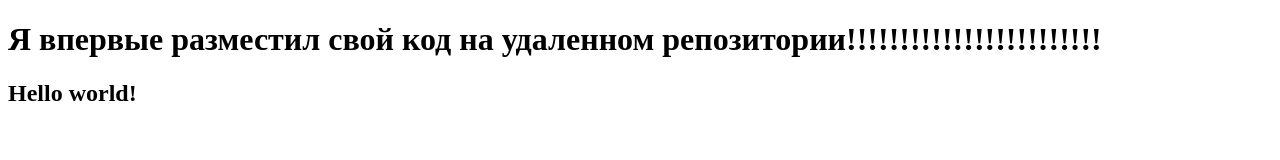
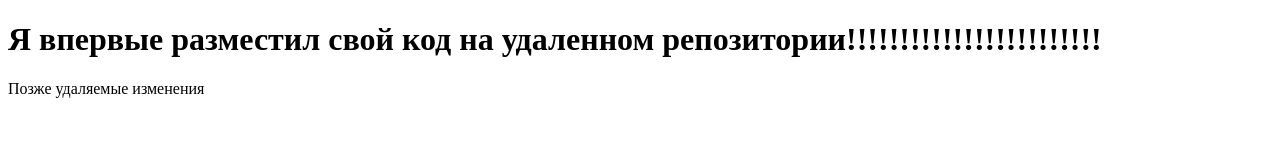
Before and after one commit to ultrabimba/test_repo, a plain HTML site: page index.html in a window 1280 px wide. Drawn offline with Linux system fonts and the light colour scheme.

Commit message:
ошибочный коммит

```diff
--- a/index.html
+++ b/index.html
@@ -7,6 +7,6 @@
 </head>
 <body>
     <h1>Я впервые разместил свой код на удаленном репозитории!!!!!!!!!!!!!!!!!!!!!!!!</h1>
-    <h2>Hello world!</h2>
+    <p>Позже удаляемые изменения</p>
 </body>
 </html>
```
